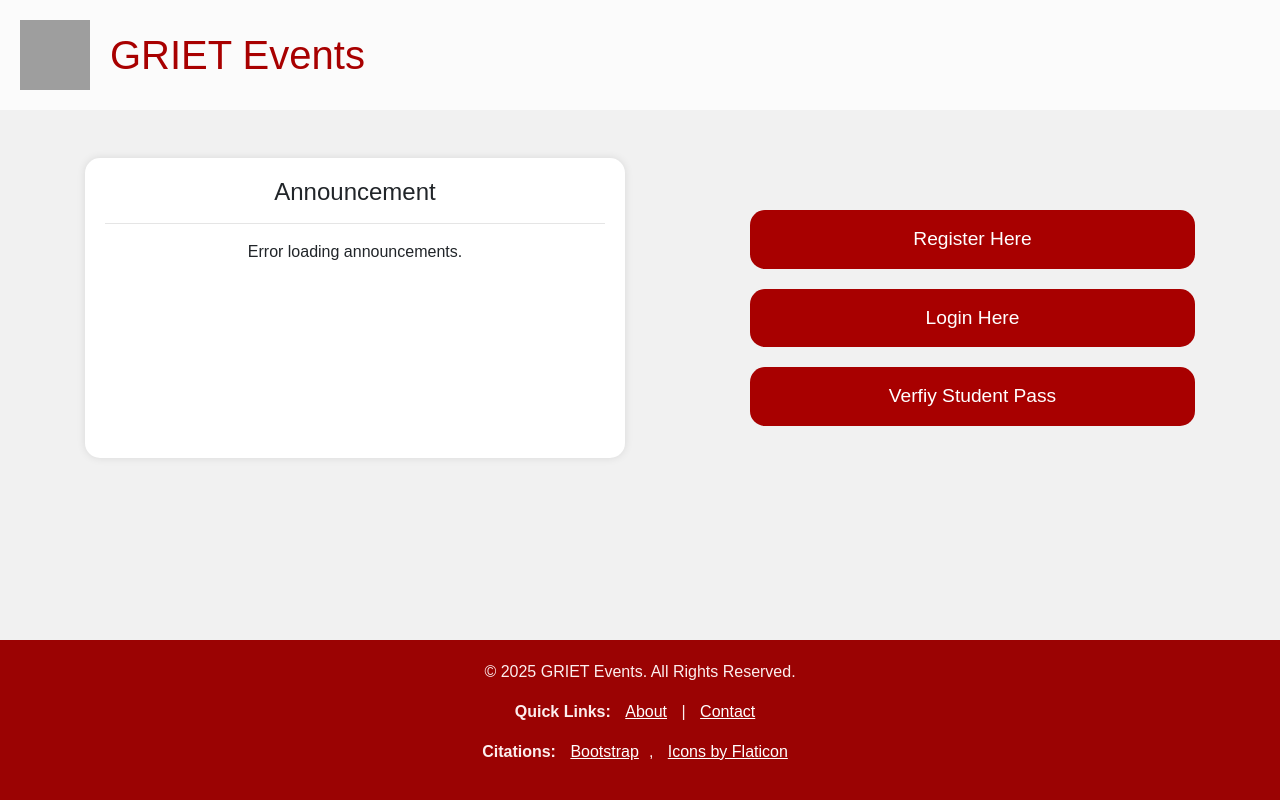
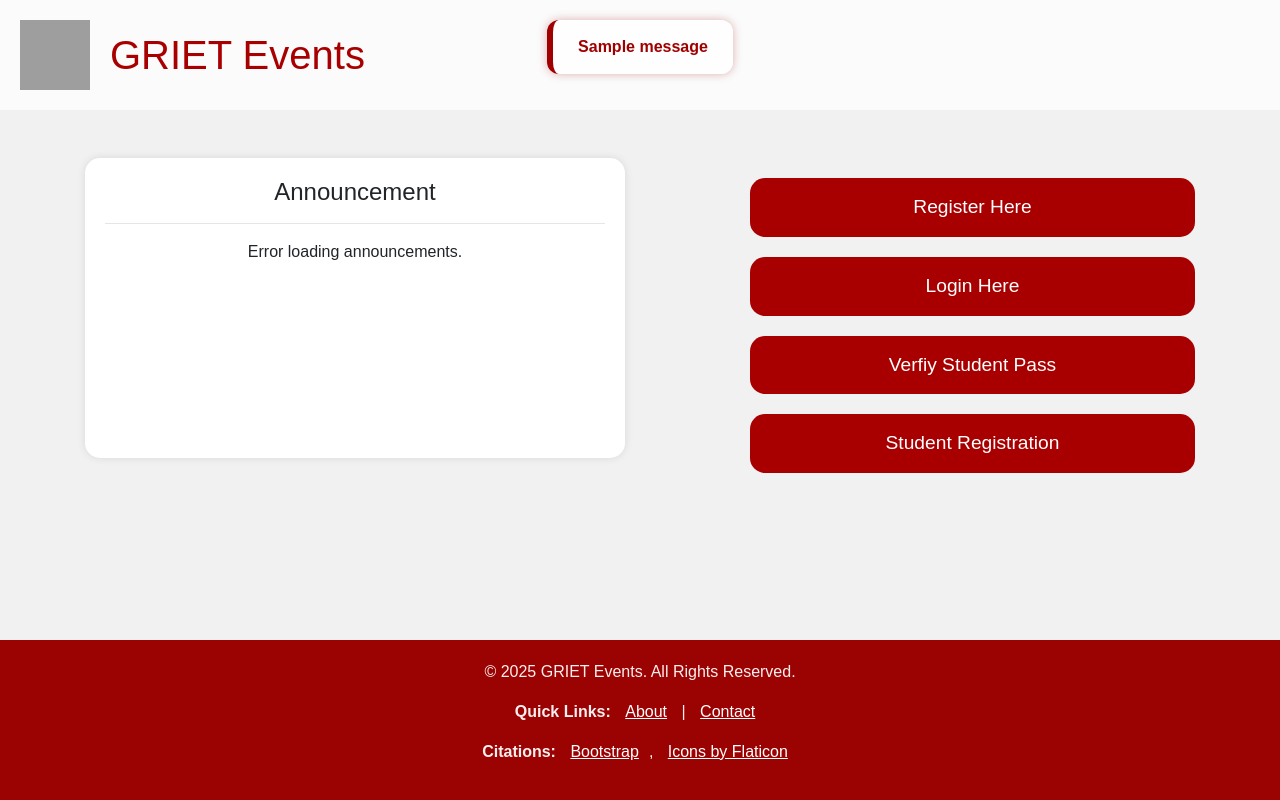
Before and after one commit to umeshyenugula/grietevents, a Flask app: page / in a window 1280 px wide. Run offline with Flask 3, Linux system fonts and the light colour scheme; one stand-in notice (Sample message) is shown; a database or web service that is not in the repository returns one stand-in record (values such as "Sample title"); some libraries are stand-ins or nearby versions; grey boxes are pictures that could not be loaded.

Commit message:
Update index.html

```diff
--- a/templates/index.html
+++ b/templates/index.html
@@ -84,10 +84,52 @@
       text-decoration: underline;
       margin: 0 10px;
     }
+    .flash-container {
+  position: absolute;
+  top: 20px;
+  width: 100%;
+  display: flex;
+  justify-content: center;
+  z-index: 999;
+}
+
+.flash-message {
+  background: rgba(255, 255, 255, 0.7);
+  color: #a00000;
+  padding: 15px 25px;
+  border-radius: 12px;
+  box-shadow: 0 0 10px rgba(160, 0, 0, 0.3);
+  font-weight: bold;
+  max-width: 600px;
+  text-align: center;
+  backdrop-filter: blur(5px);
+  border-left: 6px solid #a00000;
+}
+
+@media (max-width: 768px) {
+  .flash-message {
+    max-width: 90%;
+    font-size: 14px;
+    padding: 10px 15px;
+  }
+}
+
   </style>
 </head>
 
 <body>
+  {% with messages = get_flashed_messages() %}
+  {% if messages %}
+    <div class="flash-container">
+      {% for message in messages %}
+        <div class="flash-message">
+          {{ message }}
+        </div>
+      {% endfor %}
+    </div>
+  {% endif %}
+{% endwith %}
+
   <div class="header">
     <img src="https://encrypted-tbn0.gstatic.com/images?q=tbn:ANd9GcSqTkkG-9c2jad8zMOjRkn8o8qZ-L9nnRC5JA&s" alt="Logo">
     <h1 class="title">GRIET Events</h1>
@@ -106,6 +148,7 @@
         <a href="/register" class="btn btn-lg-custom">Register Here</a>
         <a href="/login" class="btn btn-lg-custom">Login Here</a>
         <a href="/pverify" class="btn btn-lg-custom">Verfiy Student Pass</a>
+        <a href="/student-register" class="btn btn-lg-custom">Student Registration</a>
       </div>
     </div>
   </div>
@@ -123,7 +166,15 @@
       <a href="https://www.flaticon.com/" target="_blank">Icons by Flaticon</a>
     </p>
   </div>
-
+<script>
+    setTimeout(() => {
+      const flashMessages = document.querySelectorAll('.flash-message');
+      flashMessages.forEach(msg => {
+        msg.style.opacity = '0';
+        setTimeout(() => msg.remove(), 500);
+      });
+    }, 10000);
+  </script>
   <script src="{{ url_for('static', filename='js/announcements.js') }}"></script>
 </body>
 </html>
```
